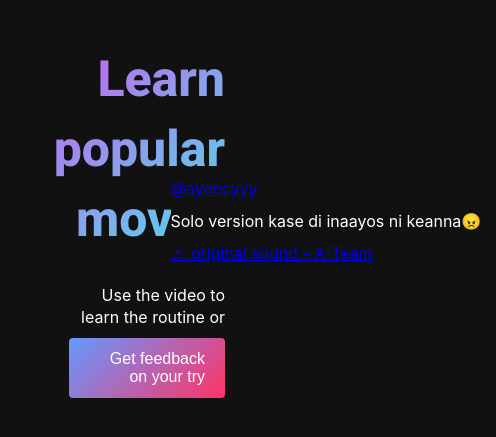
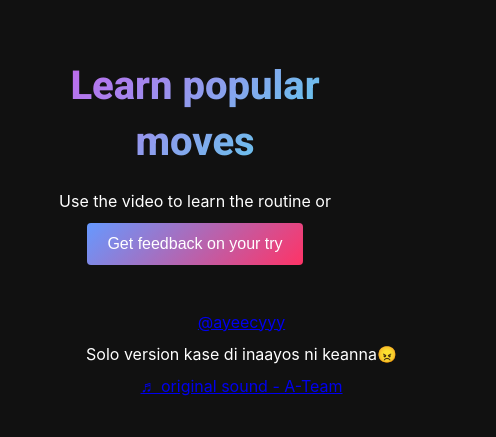
Before and after one commit to inMotuOrg/dancing, a plain HTML site: page index.html in a window 390 px wide. Shown: the part 201-638 px from the top of the page, 496 px wide, since content can reach past the window. Drawn offline with Linux system fonts and the light colour scheme; no server answers; a script that the page names is missing.

Commit message:
Media breakpoints

```diff
--- a/style.css
+++ b/style.css
@@ -331,7 +331,8 @@ button:hover {
 }
 
 form {
-  width: 600px;
+  width: 100%;
+  max-width: 600px;
   margin: 30px auto;
   text-align: left;
 }
@@ -344,3 +345,25 @@ input {
   border: 0;
   padding: 0 10px;
 }
+
+@media (min-width: 768px) and (max-width: 1024px) {
+
+}
+
+@media (max-width: 767px) {
+  .container {
+    flex-direction: column;
+  }
+
+  .left-column, .right-column {
+    width: 100%;
+    text-align: center;
+    margin-top: 30px;
+    display: block;
+    padding: 0;
+  }
+
+  h1 {
+    font-size: 40px;
+  }
+}
```
